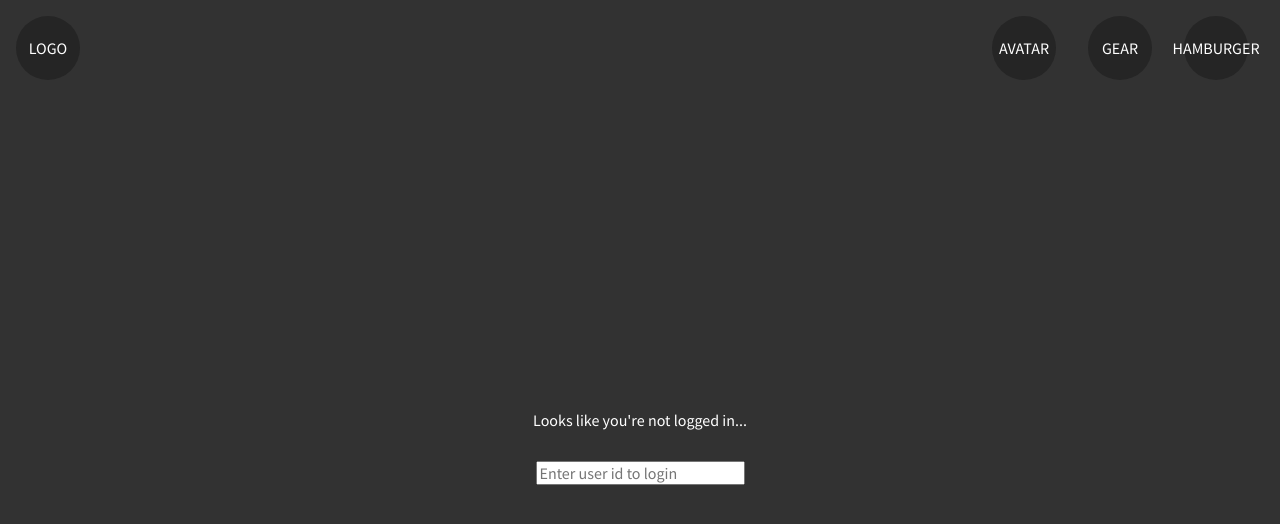
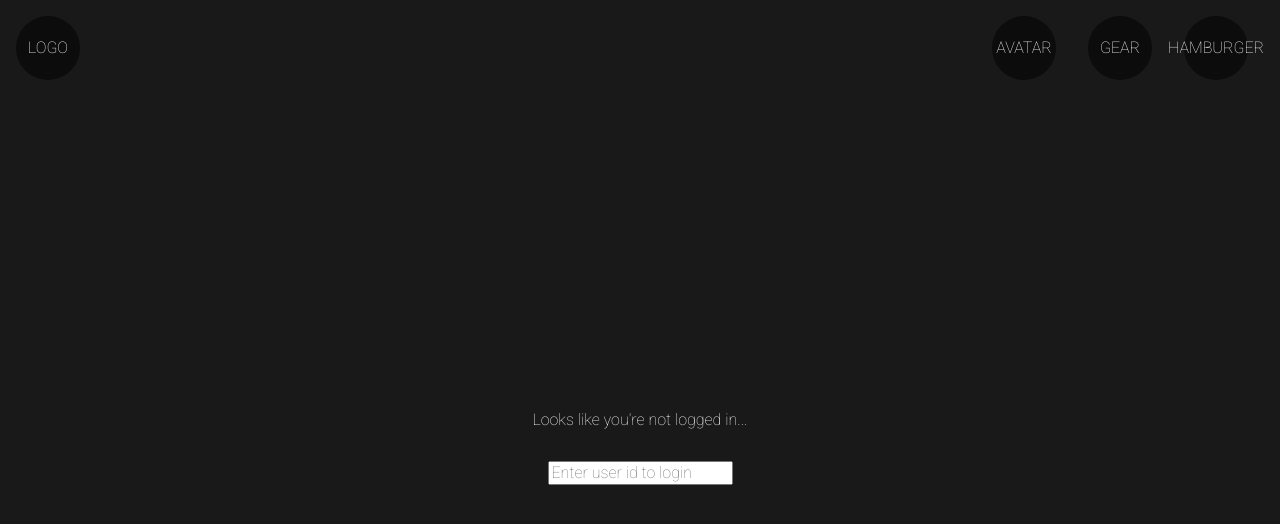
Before and after one commit to Vlad-Lab319/lhl-final, a React (Create React App) app in the folder client/: page / in a window 1280 px wide. Shown: the top 524 px of the page. Built offline with nearby package versions, Linux system fonts and the light colour scheme; what javascript-time-ago would draw is missing.

Commit message:
Change font

```diff
--- a/client/src/styles/MessageListItem.scss
+++ b/client/src/styles/MessageListItem.scss
@@ -38,7 +38,7 @@
     flex-direction: column;
     margin-left: 1rem;
     word-break: break-all;
-    width: fit-content;
+    width: 90%;
   }
 
   .message {
--- a/client/src/styles/index.scss
+++ b/client/src/styles/index.scss
@@ -2,6 +2,10 @@
 @import "~normalize.css/normalize.css";
 @import "./variables.scss";
 @import url("https://fonts.googleapis.com/css?family=Source+Sans+Pro:300,400,600,700,900");
+
+@import url("https://fonts.googleapis.com/css2?family=PT+Sans+Narrow&family=Source+Sans+Pro&display=swap");
+
+@import url("https://fonts.googleapis.com/css2?family=Roboto:wght@100&family=Source+Sans+Pro&display=swap");
 
 * {
   box-sizing: border-box;
@@ -12,7 +16,8 @@
   width: 100vw;
 }
 body {
-  font-family: $font-family;
+  // font-family: "PT Sans Narrow", sans-serif;
+  font-family: "Roboto", sans-serif;
   color: white;
   height: 100vh;
   width: 100vw;
--- a/client/src/styles/variables.scss
+++ b/client/src/styles/variables.scss
@@ -1,4 +1,5 @@
-$dark-background: rgb(50, 50, 50);
+$dark-background: rgb(25, 25, 25);
+// Alternative bg colors: purple - rgb(41, 26, 59), burgundy - rgb(44, 11, 11), blue - rgb(0, 3, 32), green - rgb(0, 32, 4), teal - rgb(0, 27, 32), seafoam - rgb(0, 50, 32)
 $font-family: "Source Sans Pro", sans-serif;
 
 $icon-hw: 4rem;
```
